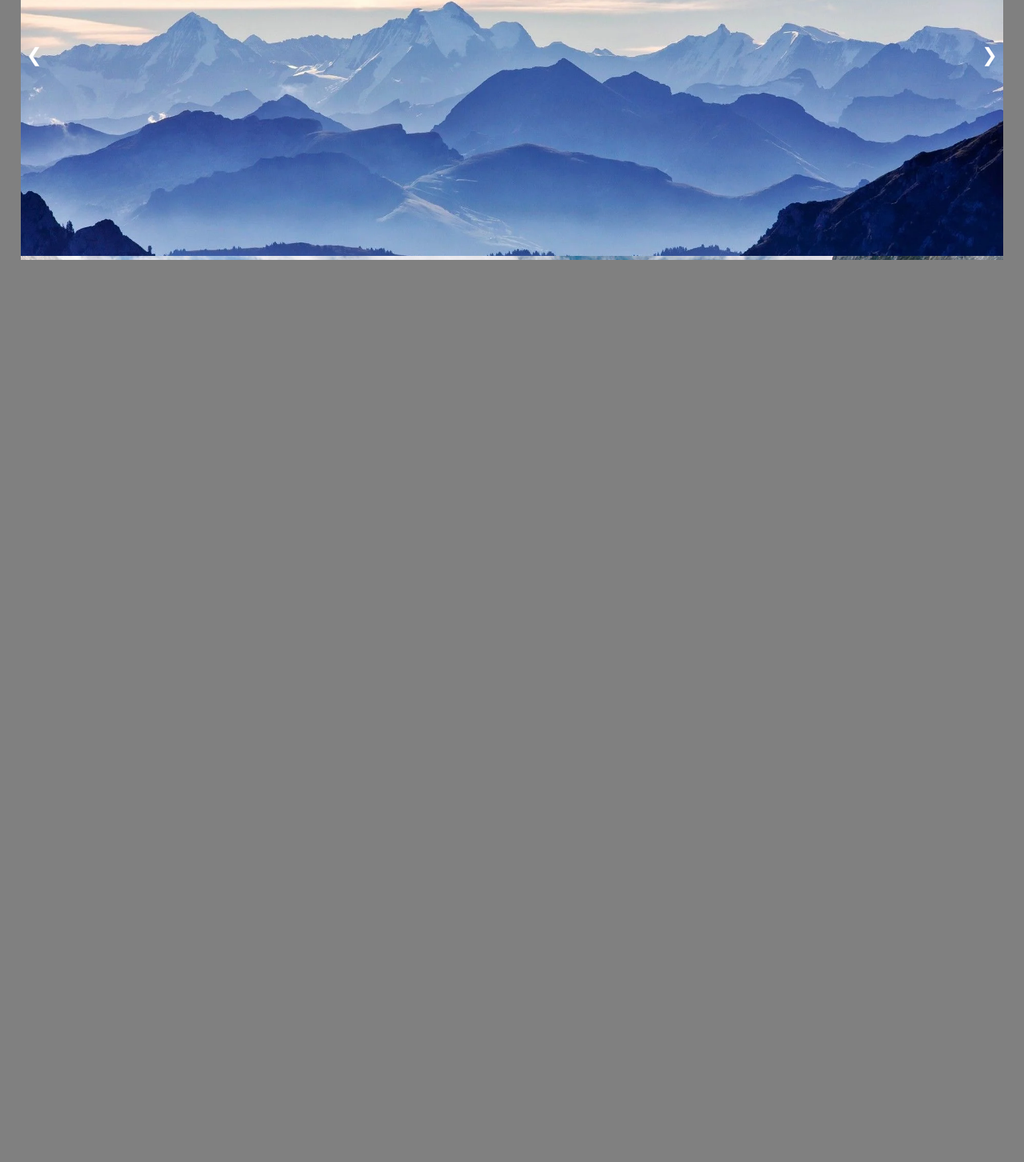
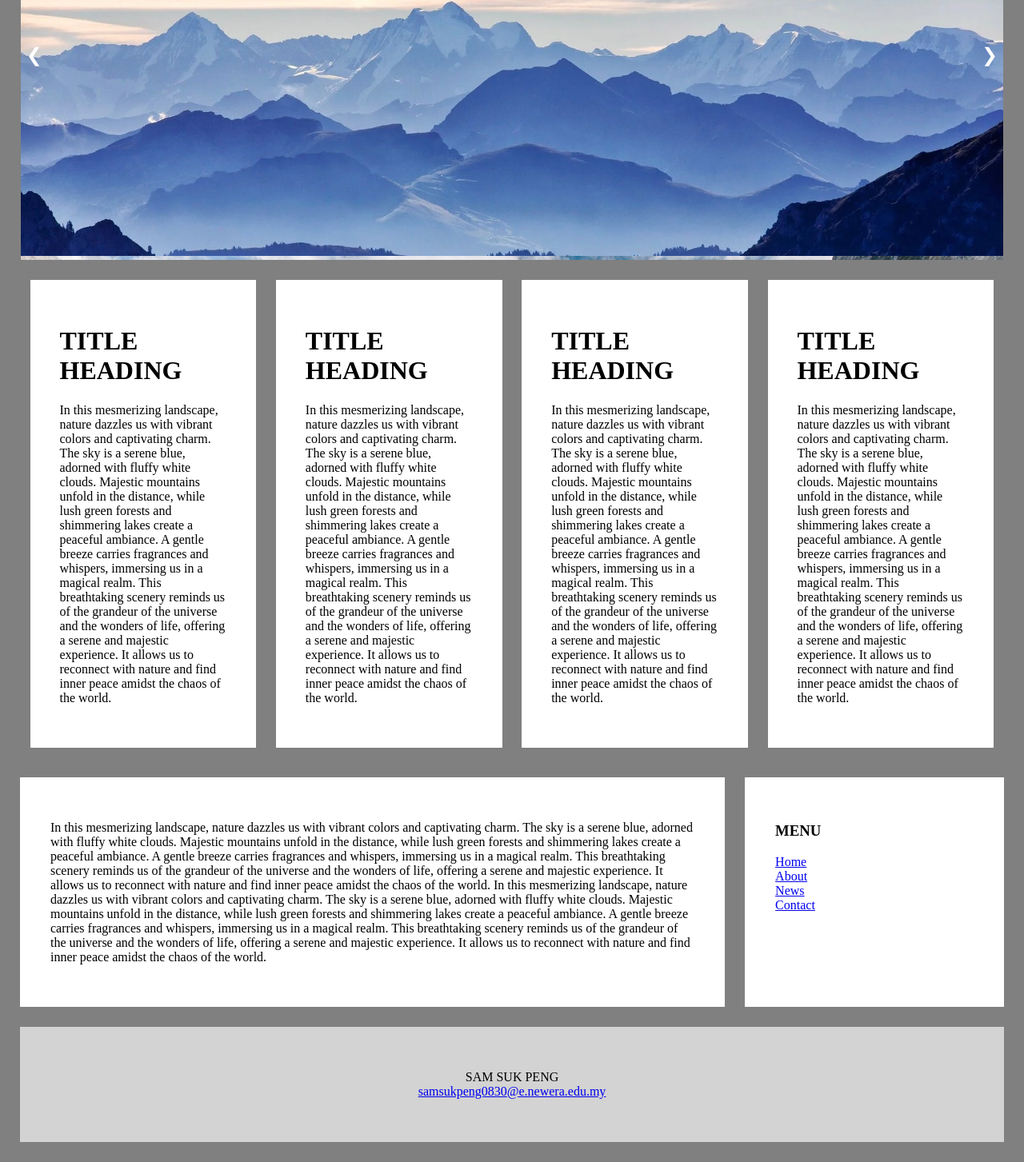
Before and after one commit to sukpeng21/Web-Design, a plain HTML site: page homework2.html in a window 1280 px wide. Shown: the part 470-1923 px from the top of the page at 80% size. Before the commit the page ends 808 px from the top, so only its background shows below. Drawn offline with Linux system fonts and the light colour scheme; files whose address does not match are found by name.

Commit message:
completedhomework1,2

```diff
--- a/homework1.css
+++ b/homework1.css
@@ -57,7 +57,7 @@ body{
 .slideshow {
     position: relative;
     width: 100%;
-    height: 550px; /* Adjust the height as needed */
+    height: 550px;
     overflow: hidden;
     padding: 5px 13px;
   }
--- a/homework2.css
+++ b/homework2.css
@@ -61,7 +61,7 @@ body{
 .slideshow {
     position: relative;
     width: 100%;
-    height: 550px; /* Adjust the height as needed */
+    height: 550px;
     overflow: hidden;
     padding: 5px 13px;
   }
@@ -69,6 +69,7 @@ body{
     width: 100%;
     height: 100%;
 }
+
 .prev,.next {
     position: absolute;
     top: 50%;
@@ -83,3 +84,53 @@ body{
 .next {
     right: 10px;
 }
+.feat{
+    display: flex;
+    flex-wrap: nowrap;
+    margin: 1%;
+}
+.feat1{
+    margin: 1%;
+    background-color: white;
+    padding: 3%;
+}
+.feat2{
+    margin: 1%;
+    background-color: white;
+    padding: 3%;
+}
+.feat3{
+    margin: 1%;
+    background-color: white;
+    padding: 3%;
+}
+.feat4{
+    margin: 1%;
+    background-color: white;
+    padding: 3%;
+}
+.center{
+    display: flex;
+    flex-wrap: nowrap;
+}
+#textparagraph{
+    width: 65%;
+    margin: 1%;
+    background-color: white;
+    padding: 3%;
+}
+#sidebar{
+    width: 20%;
+    margin: 1%;
+    background-color: white;
+    padding: 3%;
+    display: flex;
+    flex-direction: column;
+}
+#footer{
+    background-color: LightGray;
+    margin: 1%;
+    padding: 3%;
+    text-align: center;
+    width:100%;
+}
--- a/homework2.html
+++ b/homework2.html
@@ -39,6 +39,40 @@
                 <a class="prev" onclick="plusSlides(-1)">❮</a>
                 <a class="next" onclick="plusSlides(1)">❯</a>
         </div>
+        <div class="feat">
+            <div class="feat1">
+                <h1> TITLE HEADING </h1>
+                <p> In this mesmerizing landscape, nature dazzles us with vibrant colors and captivating charm. The sky is a serene blue, adorned with fluffy white clouds. Majestic mountains unfold in the distance, while lush green forests and shimmering lakes create a peaceful ambiance. A gentle breeze carries fragrances and whispers, immersing us in a magical realm. This breathtaking scenery reminds us of the grandeur of the universe and the wonders of life, offering a serene and majestic experience. It allows us to reconnect with nature and find inner peace amidst the chaos of the world. </p>
+            </div>
+            <div class="feat2">
+                <h1> TITLE HEADING </h1>
+                <p> In this mesmerizing landscape, nature dazzles us with vibrant colors and captivating charm. The sky is a serene blue, adorned with fluffy white clouds. Majestic mountains unfold in the distance, while lush green forests and shimmering lakes create a peaceful ambiance. A gentle breeze carries fragrances and whispers, immersing us in a magical realm. This breathtaking scenery reminds us of the grandeur of the universe and the wonders of life, offering a serene and majestic experience. It allows us to reconnect with nature and find inner peace amidst the chaos of the world. </p>
+            </div>
+            <div class="feat3">
+                <h1> TITLE HEADING </h1>
+                <p> In this mesmerizing landscape, nature dazzles us with vibrant colors and captivating charm. The sky is a serene blue, adorned with fluffy white clouds. Majestic mountains unfold in the distance, while lush green forests and shimmering lakes create a peaceful ambiance. A gentle breeze carries fragrances and whispers, immersing us in a magical realm. This breathtaking scenery reminds us of the grandeur of the universe and the wonders of life, offering a serene and majestic experience. It allows us to reconnect with nature and find inner peace amidst the chaos of the world. </p>
+            </div>
+            <div class="feat4">
+                <h1> TITLE HEADING </h1>
+                <p> In this mesmerizing landscape, nature dazzles us with vibrant colors and captivating charm. The sky is a serene blue, adorned with fluffy white clouds. Majestic mountains unfold in the distance, while lush green forests and shimmering lakes create a peaceful ambiance. A gentle breeze carries fragrances and whispers, immersing us in a magical realm. This breathtaking scenery reminds us of the grandeur of the universe and the wonders of life, offering a serene and majestic experience. It allows us to reconnect with nature and find inner peace amidst the chaos of the world. </p>
+            </div>
+        </div>
+        <div class="center">
+            <div id="textparagraph">
+                <P> In this mesmerizing landscape, nature dazzles us with vibrant colors and captivating charm. The sky is a serene blue, adorned with fluffy white clouds. Majestic mountains unfold in the distance, while lush green forests and shimmering lakes create a peaceful ambiance. A gentle breeze carries fragrances and whispers, immersing us in a magical realm. This breathtaking scenery reminds us of the grandeur of the universe and the wonders of life, offering a serene and majestic experience. It allows us to reconnect with nature and find inner peace amidst the chaos of the world. In this mesmerizing landscape, nature dazzles us with vibrant colors and captivating charm. The sky is a serene blue, adorned with fluffy white clouds. Majestic mountains unfold in the distance, while lush green forests and shimmering lakes create a peaceful ambiance. A gentle breeze carries fragrances and whispers, immersing us in a magical realm. This breathtaking scenery reminds us of the grandeur of the universe and the wonders of life, offering a serene and majestic experience. It allows us to reconnect with nature and find inner peace amidst the chaos of the world. </P>
+            </div>
+            <div id="sidebar">
+                <h3> MENU </h3>
+                    <a class="active" href="#home">Home</a>
+                    <a href="#about">About</a>
+                    <a href="#news">News</a>
+                    <a href="#contact">Contact</a>
+            </div>
+        </div>
+            <div id="footer">
+                <p> SAM SUK PENG <br>
+                <a href="samsukpeng0830@e.newera.edu.my">samsukpeng0830@e.newera.edu.my</a></p>
+            </div>
     </div>
 </body>
 </html>
```
Also changed, not shown: Week4/me.html (+1 -1 lines).
